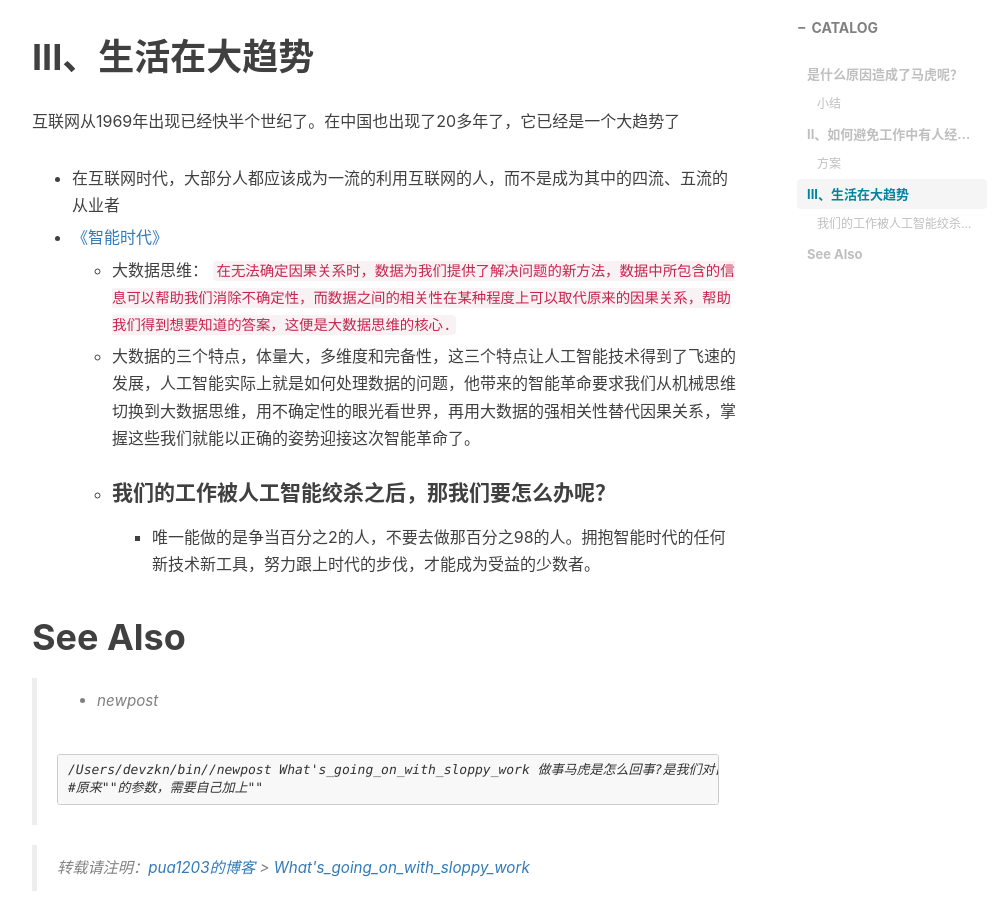
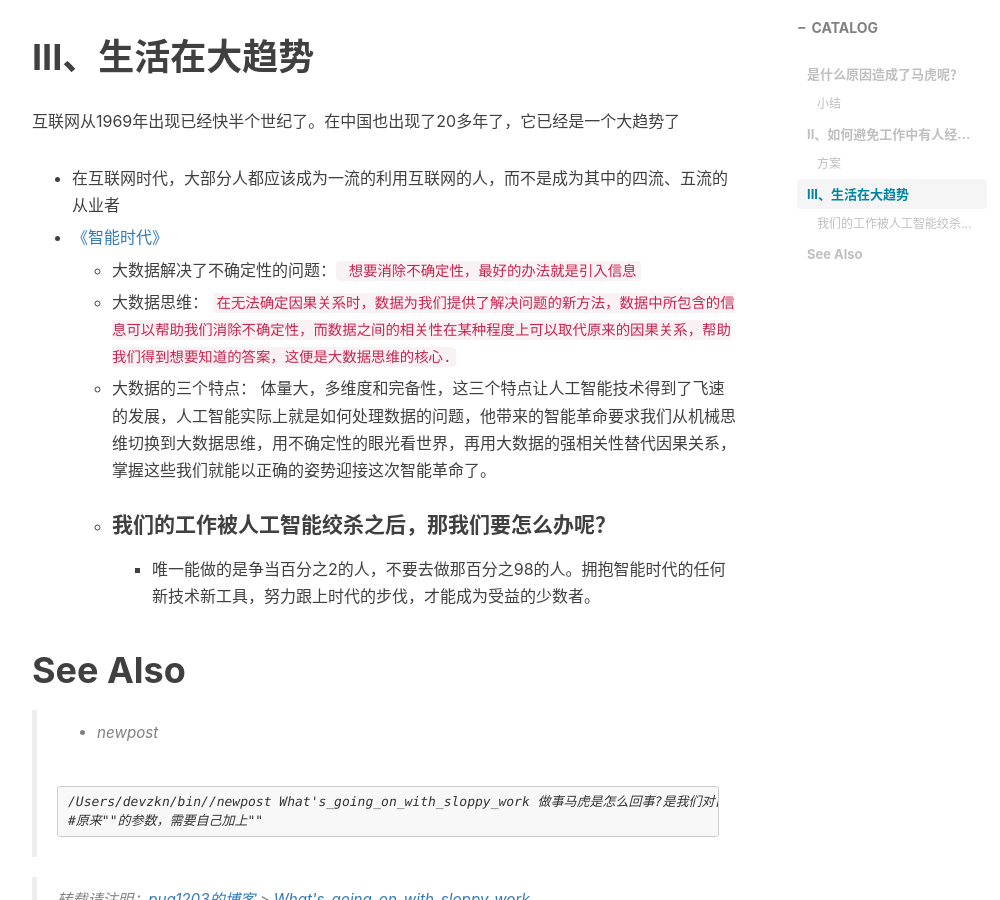
Before and after one commit to pua1203/pua1203.github.io, a Jekyll site: the page built from _posts/GoogleMethodology/2018-10-27-What's_going_on_with_sloppy_work.md, in a window 1280 px wide and 900 px high, scrolled down 2284 px. Shown: the whole window, without its empty margins (233-1233 px from the left). Built offline with Jekyll 4.4.1, drawn with Linux system fonts in a browser that asks for light colours; nearby versions of some CDN libraries; comment, search, counter and statistics services are not loaded.

Commit message:
大数据解决了不确定性的问题：想要消除不确定性，最好的办法就是引入信息

```diff
--- a/_posts/GoogleMethodology/2018-10-27-What's_going_on_with_sloppy_work.md
+++ b/_posts/GoogleMethodology/2018-10-27-What's_going_on_with_sloppy_work.md
@@ -81,9 +81,11 @@ subtitle: 做事马虎是怎么回事?是我们对自己的要求是基于“自
 
 * [《智能时代》](https://kunnan.github.io/2018/08/09/The_age_of_Intelligence/)
 
+  * 大数据解决了不确定性的问题：` 想要消除不确定性，最好的办法就是引入信息`
+
   * 大数据思维： `在无法确定因果关系时，数据为我们提供了解决问题的新方法，数据中所包含的信息可以帮助我们消除不确定性，而数据之间的相关性在某种程度上可以取代原来的因果关系，帮助我们得到想要知道的答案，这便是大数据思维的核心.`
 
-  * 大数据的三个特点，体量大，多维度和完备性，这三个特点让人工智能技术得到了飞速的发展，人工智能实际上就是如何处理数据的问题，他带来的智能革命要求我们从机械思维切换到大数据思维，用不确定性的眼光看世界，再用大数据的强相关性替代因果关系，掌握这些我们就能以正确的姿势迎接这次智能革命了。
+  * 大数据的三个特点： 体量大，多维度和完备性，这三个特点让人工智能技术得到了飞速的发展，人工智能实际上就是如何处理数据的问题，他带来的智能革命要求我们从机械思维切换到大数据思维，用不确定性的眼光看世界，再用大数据的强相关性替代因果关系，掌握这些我们就能以正确的姿势迎接这次智能革命了。
 
   * #### 我们的工作被人工智能绞杀之后，那我们要怎么办呢？
 
```
